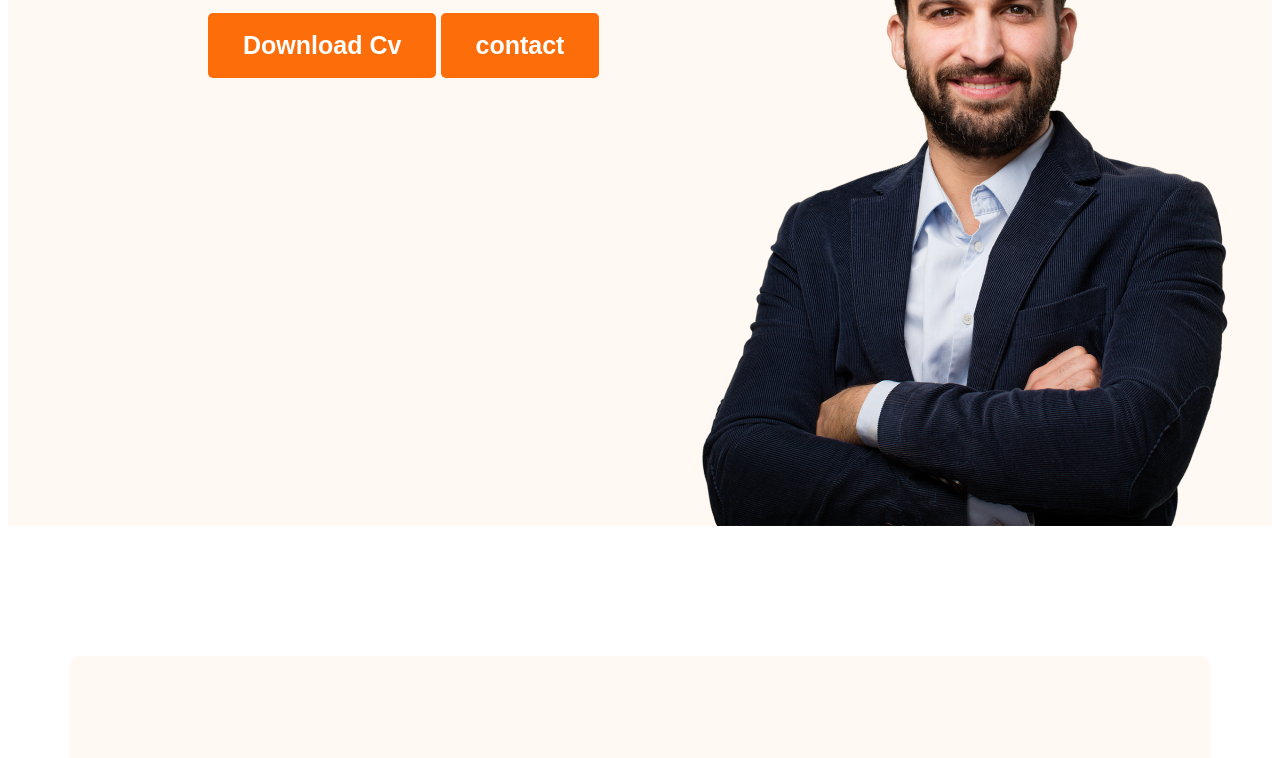
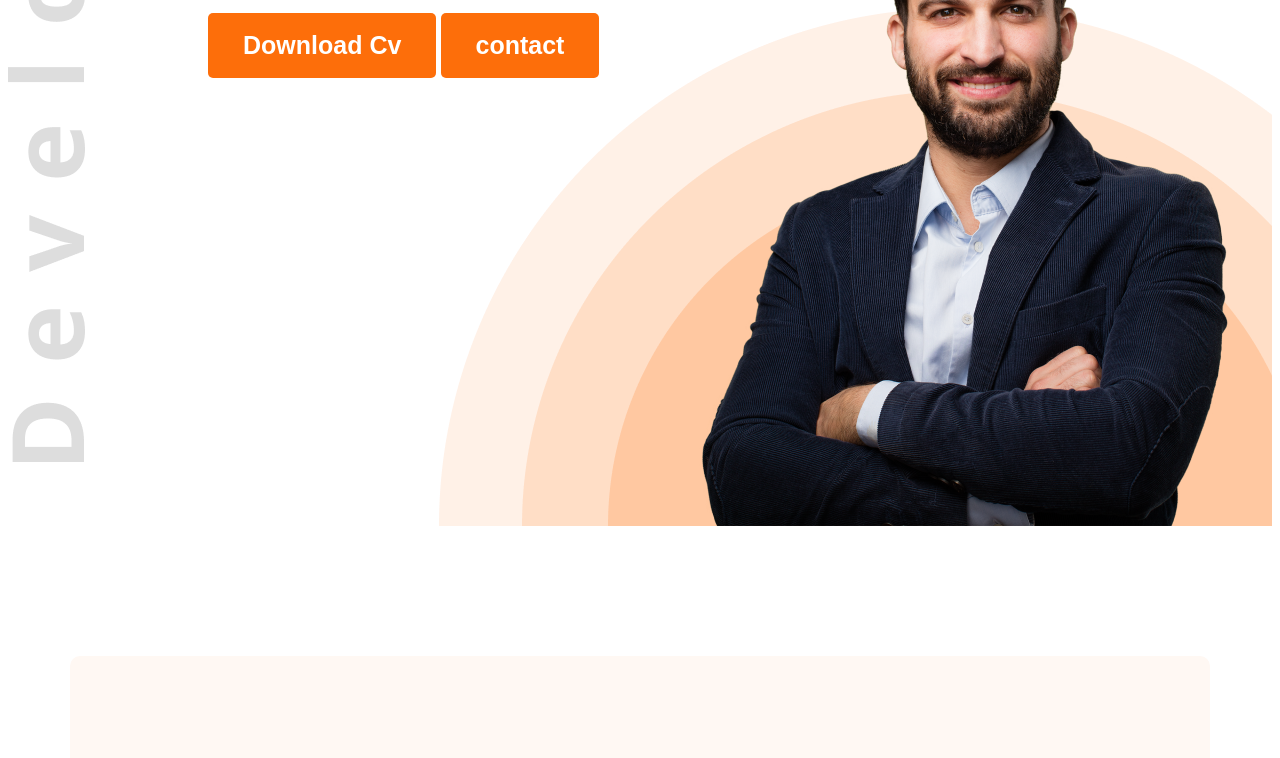
Before and after one commit to tanvir5078/web-developer, a plain HTML site: page index.html in a window 1280 px wide. Shown: the part 309-1067 px from the top of the page. Drawn offline with nearby package versions, Linux system fonts and the light colour scheme; the site is published under a folder, as on GitHub Pages, so addresses that start at the root find nothing.

Commit message:
first commit

```diff
--- a/styles/portfolio.css
+++ b/styles/portfolio.css
@@ -75,7 +75,7 @@ nav ul{
     color: #757575;
 }
 .header {
-    background-image:url("/images/developer.png"),url("/images/header_bg.png");
+    background:url('../images/developer.png'),url('../images/header_bg.png');
     background-repeat: no-repeat;
     background-position: top left,bottom right;
 
```
